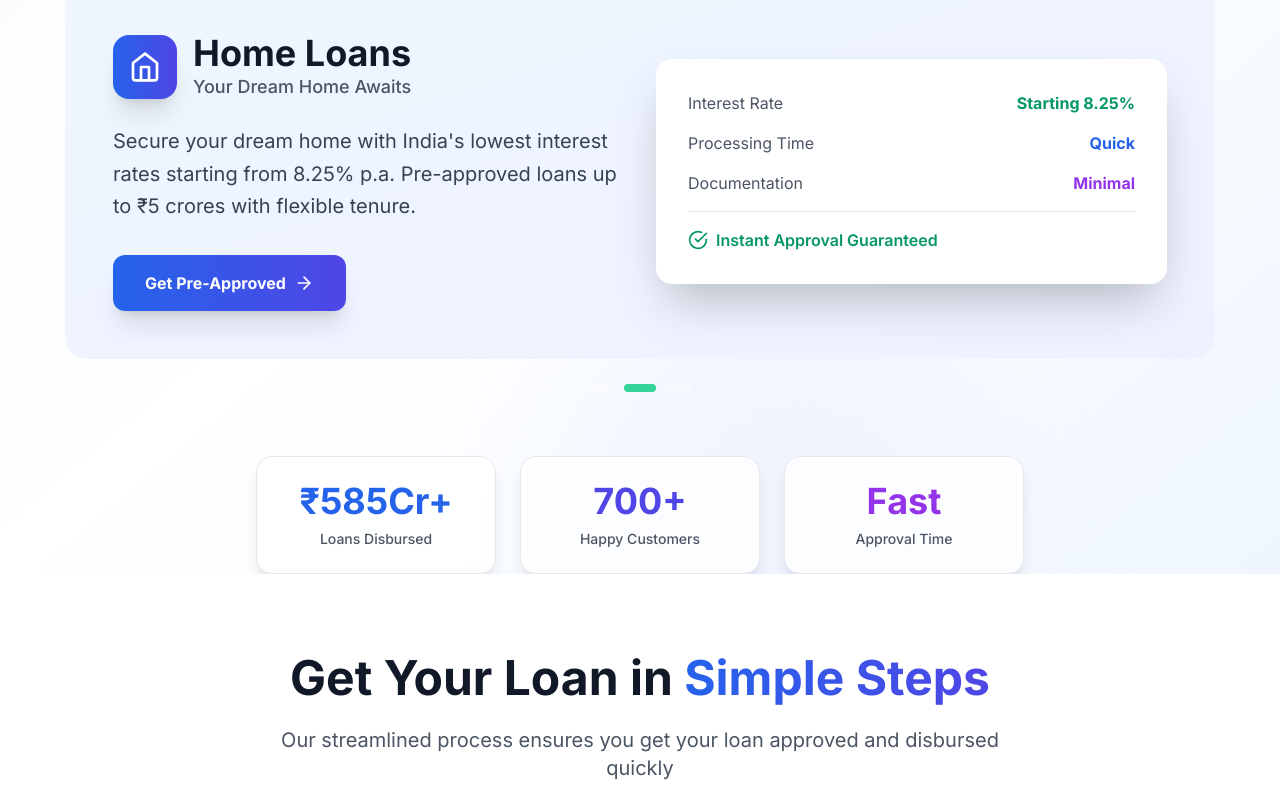
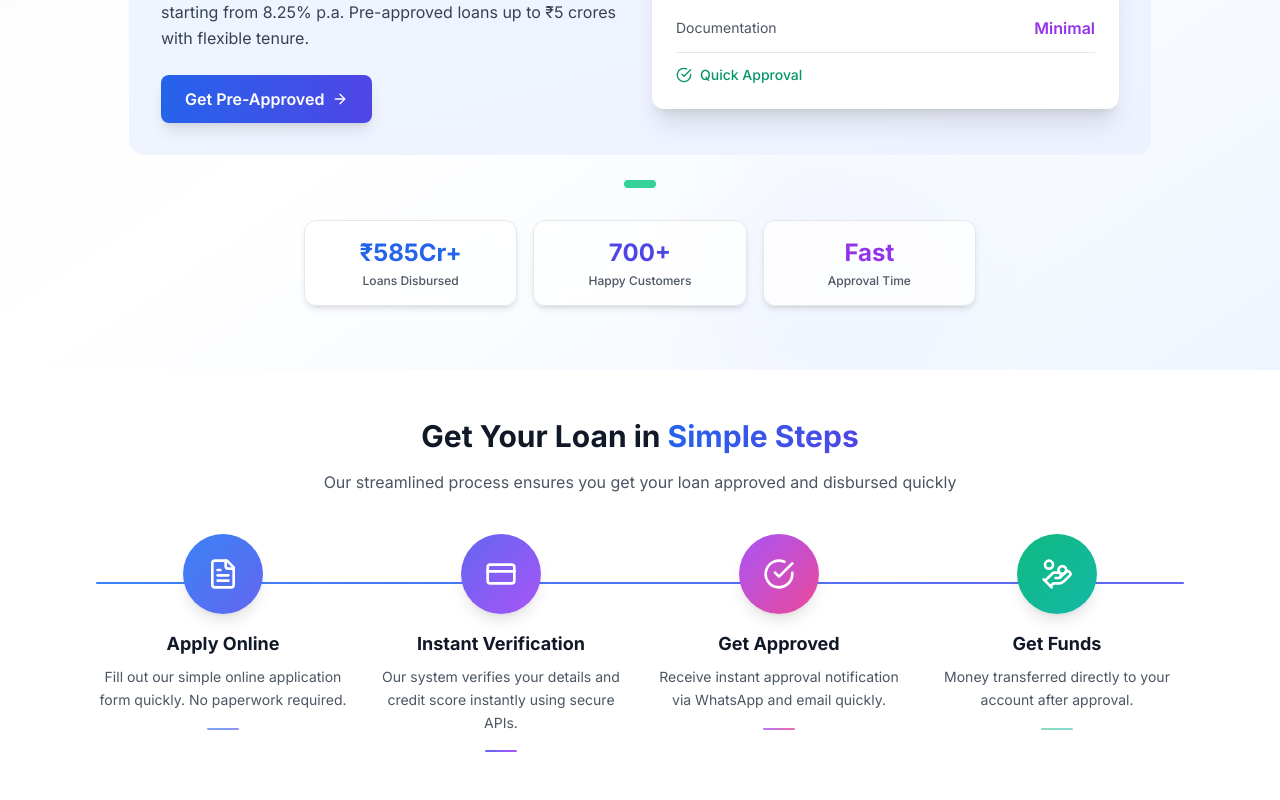
Before and after one commit to saatvik-29/bankfrontend, a Next.js app: page / in a window 1280 px wide. Shown: the part 500-1300 px from the top of the page. Built offline with nearby package versions, Linux system fonts and the light colour scheme; no server answers.

Commit message:
fix v4.1

```diff
--- a/src/app/page.tsx
+++ b/src/app/page.tsx
@@ -259,19 +259,19 @@ export default function HomePage() {
 
       <div className="min-h-screen">
       {/* Hero Section */}
-      <section className="relative min-h-screen bg-gradient-to-br from-gray-50 via-white to-blue-50 pt-16 md:pt-20 overflow-hidden">
+      <section className="relative bg-gradient-to-br from-gray-50 via-white to-blue-50 pt-16 md:pt-20 pb-12 md:pb-16 overflow-hidden">
         {/* Subtle Background Elements */}
         <div className="absolute inset-0">
-          <div className="absolute top-1/4 left-1/4 w-96 h-96 bg-blue-100/30 rounded-full blur-3xl"></div>
-          <div className="absolute top-3/4 right-1/4 w-96 h-96 bg-indigo-100/30 rounded-full blur-3xl"></div>
-          <div className="absolute bottom-1/4 left-1/2 w-96 h-96 bg-gray-100/30 rounded-full blur-3xl"></div>
+          <div className="absolute top-1/4 left-1/4 w-64 h-64 bg-blue-100/20 rounded-full blur-2xl"></div>
+          <div className="absolute top-3/4 right-1/4 w-64 h-64 bg-indigo-100/20 rounded-full blur-2xl"></div>
+          <div className="absolute bottom-1/4 left-1/2 w-64 h-64 bg-gray-100/20 rounded-full blur-2xl"></div>
         </div>
 
         <div className="relative z-10 max-w-7xl mx-auto px-4 sm:px-6 lg:px-8">
 
           {/* Main Hero Content */}
-          <div className="text-center mb-12 pt-8">
-            <h1 className="text-4xl md:text-6xl lg:text-7xl font-bold mb-6 leading-tight">
+          <div className="text-center mb-8 pt-4">
+            <h1 className="text-2xl md:text-4xl lg:text-5xl font-bold mb-4 leading-tight">
               <span className="text-gray-900">India's</span>{" "}
               <span className="text-transparent bg-clip-text bg-gradient-to-r from-blue-600 via-indigo-600 to-purple-600">
                 #1 Digital
@@ -279,26 +279,26 @@ export default function HomePage() {
               <br />
               <span className="text-gray-900">Lending Platform</span>
             </h1>
-            <p className="text-xl md:text-2xl mb-8 text-gray-700 max-w-4xl mx-auto leading-relaxed">
+            <p className="text-lg md:text-xl mb-6 text-gray-700 max-w-3xl mx-auto leading-relaxed">
               Get quick loan approvals with competitive interest rates.
               <span className="text-blue-600 font-semibold"> ₹585+ Crores disbursed</span> to
               <span className="text-blue-600 font-semibold"> 700+ happy customers</span> across India.
             </p>
 
             {/* CTA Buttons */}
-            <div className="flex flex-col sm:flex-row gap-4 justify-center mb-12">
+            <div className="flex flex-col sm:flex-row gap-3 justify-center mb-8">
               <Link href="/loans/personal">
-                <button className="bg-gradient-to-r from-blue-600 to-indigo-600 hover:from-blue-700 hover:to-indigo-700 text-white font-bold py-4 px-8 rounded-xl shadow-xl hover:shadow-2xl transition-all duration-300 transform hover:-translate-y-1">
+                <button className="bg-gradient-to-r from-blue-600 to-indigo-600 hover:from-blue-700 hover:to-indigo-700 text-white font-semibold py-3 px-6 rounded-lg shadow-lg hover:shadow-xl transition-all duration-300 transform hover:-translate-y-1">
                   <div className="flex items-center">
-                    <Zap className="w-5 h-5 mr-2" />
+                    <Zap className="w-4 h-4 mr-2" />
                     Get Instant Loan
                   </div>
                 </button>
               </Link>
               <Link href="/calculators">
-                <button className="bg-white hover:bg-gray-50 text-gray-900 font-bold py-4 px-8 rounded-xl border-2 border-gray-300 hover:border-gray-400 shadow-lg hover:shadow-xl transition-all duration-300">
+                <button className="bg-white hover:bg-gray-50 text-gray-900 font-semibold py-3 px-6 rounded-lg border-2 border-gray-300 hover:border-gray-400 shadow-md hover:shadow-lg transition-all duration-300">
                   <div className="flex items-center">
-                    <Calculator className="w-5 h-5 mr-2" />
+                    <Calculator className="w-4 h-4 mr-2" />
                     Calculate EMI
                   </div>
                 </button>
@@ -307,62 +307,62 @@ export default function HomePage() {
           </div>
 
           {/* Hero Cards Slider */}
-          <div className="relative max-w-6xl mx-auto">
-            <div className="overflow-hidden rounded-3xl bg-white/5 backdrop-blur-sm border border-white/10">
+          <div className="relative max-w-5xl mx-auto">
+            <div className="overflow-hidden rounded-2xl bg-white/5 backdrop-blur-sm border border-white/10">
               <div
                 className="flex transition-transform duration-700 ease-in-out"
                 style={{ transform: `translateX(-${currentHeroCard * 100}%)` }}
               >
                 {heroCards.map((card, index) => (
                   <div key={index} className="w-full flex-shrink-0">
-                    <div className={`bg-gradient-to-br ${card.bgGradient} p-8 md:p-12`}>
-                      <div className="grid lg:grid-cols-2 gap-8 items-center">
+                    <div className={`bg-gradient-to-br ${card.bgGradient} p-6 md:p-8`}>
+                      <div className="grid lg:grid-cols-2 gap-6 items-center">
                         <div>
-                          <div className="flex items-center mb-6">
-                            <div className={`w-16 h-16 bg-gradient-to-r ${card.gradient} rounded-2xl flex items-center justify-center mr-4 shadow-xl`}>
-                              <card.icon className="w-8 h-8 text-white" />
+                          <div className="flex items-center mb-4">
+                            <div className={`w-12 h-12 bg-gradient-to-r ${card.gradient} rounded-xl flex items-center justify-center mr-3 shadow-lg`}>
+                              <card.icon className="w-6 h-6 text-white" />
                             </div>
                             <div>
-                              <h2 className="text-3xl md:text-4xl font-bold text-gray-900">
+                              <h2 className="text-xl md:text-2xl font-bold text-gray-900">
                                 {card.title}
                               </h2>
-                              <p className="text-lg text-gray-600 font-medium">
+                              <p className="text-sm text-gray-600 font-medium">
                                 {card.subtitle}
                               </p>
                             </div>
                           </div>
-                          <p className="text-xl mb-8 text-gray-700 leading-relaxed">
+                          <p className="text-base mb-6 text-gray-700 leading-relaxed">
                             {card.description}
                           </p>
                           <Link href={card.buttonLink}>
-                            <button className={`bg-gradient-to-r ${card.gradient} text-white font-bold py-4 px-8 rounded-xl shadow-xl hover:shadow-2xl transition-all duration-300 transform hover:-translate-y-1`}>
+                            <button className={`bg-gradient-to-r ${card.gradient} text-white font-semibold py-3 px-6 rounded-lg shadow-lg hover:shadow-xl transition-all duration-300 transform hover:-translate-y-1`}>
                               <div className="flex items-center">
                                 {card.buttonText}
-                                <ArrowRight className="w-5 h-5 ml-2" />
+                                <ArrowRight className="w-4 h-4 ml-2" />
                               </div>
                             </button>
                           </Link>
                         </div>
                         <div className="hidden lg:block">
                           <div className="relative">
-                            <div className="bg-white rounded-2xl p-8 shadow-2xl">
-                              <div className="space-y-4">
+                            <div className="bg-white rounded-xl p-6 shadow-xl">
+                              <div className="space-y-3">
                                 <div className="flex justify-between items-center">
-                                  <span className="text-gray-600">Interest Rate</span>
-                                  <span className="font-bold text-emerald-600">Starting 8.25%</span>
+                                  <span className="text-sm text-gray-600">Interest Rate</span>
+                                  <span className="font-semibold text-emerald-600">Starting 8.25%</span>
                                 </div>
                                 <div className="flex justify-between items-center">
-                                  <span className="text-gray-600">Processing Time</span>
-                                  <span className="font-bold text-blue-600">Quick</span>
+                                  <span className="text-sm text-gray-600">Processing Time</span>
+                                  <span className="font-semibold text-blue-600">Quick</span>
                                 </div>
                                 <div className="flex justify-between items-center">
-                                  <span className="text-gray-600">Documentation</span>
-                                  <span className="font-bold text-purple-600">Minimal</span>
+                                  <span className="text-sm text-gray-600">Documentation</span>
+                                  <span className="font-semibold text-purple-600">Minimal</span>
                                 </div>
-                                <div className="pt-4 border-t">
+                                <div className="pt-3 border-t">
                                   <div className="flex items-center text-emerald-600">
-                                    <CheckCircle className="w-5 h-5 mr-2" />
-                                    <span className="font-semibold">Instant Approval Guaranteed</span>
+                                    <CheckCircle className="w-4 h-4 mr-2" />
+                                    <span className="font-medium text-sm">Quick Approval</span>
                                   </div>
                                 </div>
                               </div>
@@ -393,115 +393,115 @@ export default function HomePage() {
           </div>
 
           {/* Stats */}
-          <div className="mt-16 grid grid-cols-1 md:grid-cols-3 gap-6 max-w-3xl mx-auto">
-            <div className="text-center bg-white/80 backdrop-blur-sm rounded-2xl p-6 border border-gray-200 shadow-lg">
-              <div className="text-3xl md:text-4xl font-bold mb-2 text-blue-600">₹585Cr+</div>
-              <div className="text-gray-600 text-sm font-medium">Loans Disbursed</div>
+          <div className="mt-8 grid grid-cols-1 md:grid-cols-3 gap-4 max-w-2xl mx-auto">
+            <div className="text-center bg-white/80 backdrop-blur-sm rounded-xl p-4 border border-gray-200 shadow-md">
+              <div className="text-xl md:text-2xl font-bold mb-1 text-blue-600">₹585Cr+</div>
+              <div className="text-gray-600 text-xs font-medium">Loans Disbursed</div>
             </div>
-            <div className="text-center bg-white/80 backdrop-blur-sm rounded-2xl p-6 border border-gray-200 shadow-lg">
-              <div className="text-3xl md:text-4xl font-bold mb-2 text-indigo-600">700+</div>
-              <div className="text-gray-600 text-sm font-medium">Happy Customers</div>
+            <div className="text-center bg-white/80 backdrop-blur-sm rounded-xl p-4 border border-gray-200 shadow-md">
+              <div className="text-xl md:text-2xl font-bold mb-1 text-indigo-600">700+</div>
+              <div className="text-gray-600 text-xs font-medium">Happy Customers</div>
             </div>
-            <div className="text-center bg-white/80 backdrop-blur-sm rounded-2xl p-6 border border-gray-200 shadow-lg">
-              <div className="text-3xl md:text-4xl font-bold mb-2 text-purple-600">Fast</div>
-              <div className="text-gray-600 text-sm font-medium">Approval Time</div>
+            <div className="text-center bg-white/80 backdrop-blur-sm rounded-xl p-4 border border-gray-200 shadow-md">
+              <div className="text-xl md:text-2xl font-bold mb-1 text-purple-600">Fast</div>
+              <div className="text-gray-600 text-xs font-medium">Approval Time</div>
             </div>
           </div>
         </div>
       </section>
 
       {/* How to Get Your Loan - Steps Section */}
-      <section className="py-20 bg-white relative overflow-hidden">
-        <div className="max-w-7xl mx-auto px-4 sm:px-6 lg:px-8">
-          <div className="text-center mb-16">
-            <h2 className="text-4xl md:text-5xl font-bold text-gray-900 mb-6">
+      <section className="py-12 bg-white relative overflow-hidden">
+        <div className="max-w-6xl mx-auto px-4 sm:px-6 lg:px-8">
+          <div className="text-center mb-10">
+            <h2 className="text-2xl md:text-3xl font-bold text-gray-900 mb-4">
               Get Your Loan in{" "}
               <span className="text-transparent bg-clip-text bg-gradient-to-r from-blue-600 to-indigo-600">
                 Simple Steps
               </span>
             </h2>
-            <p className="text-xl text-gray-600 max-w-3xl mx-auto">
+            <p className="text-base text-gray-600 max-w-2xl mx-auto">
               Our streamlined process ensures you get your loan approved and disbursed quickly
             </p>
           </div>
 
           <div className="relative">
             {/* Progress Line */}
-            <div className="absolute top-16 left-0 right-0 h-1 bg-gray-200 hidden lg:block">
+            <div className="absolute top-12 left-0 right-0 h-0.5 bg-gray-200 hidden lg:block">
               <div className="h-full bg-gradient-to-r from-blue-500 to-indigo-500 rounded-full animate-pulse"></div>
             </div>
 
             {/* Steps */}
-            <div className="grid grid-cols-1 md:grid-cols-2 lg:grid-cols-4 gap-8 relative">
+            <div className="grid grid-cols-1 md:grid-cols-2 lg:grid-cols-4 gap-6 relative">
               {/* Step 1 */}
               <div className="group text-center">
-                <div className="relative mb-8">
-                  <div className="w-32 h-32 bg-gradient-to-br from-blue-500 to-indigo-500 rounded-full flex items-center justify-center mx-auto shadow-xl group-hover:scale-110 transition-all duration-300 relative z-10">
-                    <FileText className="w-16 h-16 text-white" />
+                <div className="relative mb-4">
+                  <div className="w-20 h-20 bg-gradient-to-br from-blue-500 to-indigo-500 rounded-full flex items-center justify-center mx-auto shadow-lg group-hover:scale-105 transition-all duration-300 relative z-10">
+                    <FileText className="w-8 h-8 text-white" />
                   </div>
                 </div>
-                <h3 className="text-2xl font-bold text-gray-900 mb-4 group-hover:text-blue-600 transition-colors">
+                <h3 className="text-lg font-bold text-gray-900 mb-2 group-hover:text-blue-600 transition-colors">
                   Apply Online
                 </h3>
-                <p className="text-gray-600 leading-relaxed mb-6">
+                <p className="text-sm text-gray-600 leading-relaxed mb-4">
                   Fill out our simple online application form quickly. No paperwork required.
                 </p>
                 <div className="flex items-center justify-center">
-                  <div className="w-12 h-1 bg-gradient-to-r from-blue-500 to-indigo-500 rounded-full animate-pulse"></div>
+                  <div className="w-8 h-0.5 bg-gradient-to-r from-blue-500 to-indigo-500 rounded-full animate-pulse"></div>
                 </div>
               </div>
 
               {/* Step 2 */}
               <div className="group text-center">
-                <div className="relative mb-8">
-                  <div className="w-32 h-32 bg-gradient-to-br from-indigo-500 to-purple-500 rounded-full flex items-center justify-center mx-auto shadow-xl group-hover:scale-110 transition-all duration-300 relative z-10">
-                    <CreditCard className="w-16 h-16 text-white" />
+                <div className="relative mb-4">
+                  <div className="w-20 h-20 bg-gradient-to-br from-indigo-500 to-purple-500 rounded-full flex items-center justify-center mx-auto shadow-lg group-hover:scale-105 transition-all duration-300 relative z-10">
+                    <CreditCard className="w-8 h-8 text-white" />
                   </div>
                 </div>
-                <h3 className="text-2xl font-bold text-gray-900 mb-4 group-hover:text-indigo-600 transition-colors">
+                <h3 className="text-lg font-bold text-gray-900 mb-2 group-hover:text-indigo-600 transition-colors">
                   Instant Verification
                 </h3>
-                <p className="text-gray-600 leading-relaxed mb-6">
+                <p className="text-sm text-gray-600 leading-relaxed mb-4">
                   Our system verifies your details and credit score instantly using secure APIs.
                 </p>
                 <div className="flex items-center justify-center">
-                  <div className="w-12 h-1 bg-gradient-to-r from-indigo-500 to-purple-500 rounded-full animate-pulse" style={{ animationDelay: "0.5s" }}></div>
+                  <div className="w-8 h-0.5 bg-gradient-to-r from-indigo-500 to-purple-500 rounded-full animate-pulse" style={{ animationDelay: "0.5s" }}></div>
                 </div>
               </div>
 
               {/* Step 3 */}
               <div className="group text-center">
-                <div className="relative mb-8">
-                  <div className="w-32 h-32 bg-gradient-to-br from-purple-500 to-pink-500 rounded-full flex items-center justify-center mx-auto shadow-xl group-hover:scale-110 transition-all duration-300 relative z-10">
-                    <CheckCircle className="w-16 h-16 text-white" />
+                <div className="relative mb-4">
+                  <div className="w-20 h-20 bg-gradient-to-br from-purple-500 to-pink-500 rounded-full flex items-center justify-center mx-auto shadow-lg group-hover:scale-105 transition-all duration-300 relative z-10">
+                    <CheckCircle className="w-8 h-8 text-white" />
                   </div>
                 </div>
-                <h3 className="text-2xl font-bold text-gray-900 mb-4 group-hover:text-purple-600 transition-colors">
+                <h3 className="text-lg font-bold text-gray-900 mb-2 group-hover:text-purple-600 transition-colors">
                   Get Approved
                 </h3>
-                <p className="text-gray-600 leading-relaxed mb-6">
+                <p className="text-sm text-gray-600 leading-relaxed mb-4">
                   Receive instant approval notification via WhatsApp and email quickly.
                 </p>
                 <div className="flex items-center justify-center">
-                  <div className="w-12 h-1 bg-gradient-to-r from-purple-500 to-pink-500 rounded-full animate-pulse" style={{ animationDelay: "1s" }}></div>
+                  <div className="w-8 h-0.5 bg-gradient-to-r from-purple-500 to-pink-500 rounded-full animate-pulse" style={{ animationDelay: "1s" }}></div>
                 </div>
               </div>
 
               {/* Step 4 */}
               <div className="group text-center">
-                <div className="relative mb-8">
-                  <div className="w-32 h-32 bg-gradient-to-br from-emerald-500 to-teal-500 rounded-full flex items-center justify-center mx-auto shadow-xl group-hover:scale-110 transition-all duration-300 relative z-10">
-                    <HandCoins className="w-16 h-16 text-white" />
+                <div className="relative mb-4">
+                  <div className="w-20 h-20 bg-gradient-to-br from-emerald-500 to-teal-500 rounded-full flex items-center justify-center mx-auto shadow-lg group-hover:scale-105 transition-all duration-300 relative z-10">
+                    <HandCoins className="w-8 h-8 text-white" />
                   </div>
                 </div>
-                <h3 className="text-2xl font-bold text-gray-900 mb-4 group-hover:text-emerald-600 transition-colors">
+                <h3 className="text-lg font-bold text-gray-900 mb-2 group-hover:text-emerald-600 transition-colors">
                   Get Funds
                 </h3>
-                <p className="text-gray-600 leading-relaxed mb-6">
+                <p className="text-sm text-gray-600 leading-relaxed mb-4">
                   Money transferred directly to your account after approval.
                 </p>
                 <div className="flex items-center justify-center">
-                  <div className="w-12 h-1 bg-gradient-to-r from-emerald-500 to-teal-500 rounded-full animate-pulse" style={{ animationDelay: "1.5s" }}></div>
+                  <div className="w-8 h-0.5 bg-gradient-to-r from-emerald-500 to-teal-500 rounded-full animate-pulse" style={{ animationDelay: "1.5s" }}></div>
                 </div>
               </div>
             </div>
```
